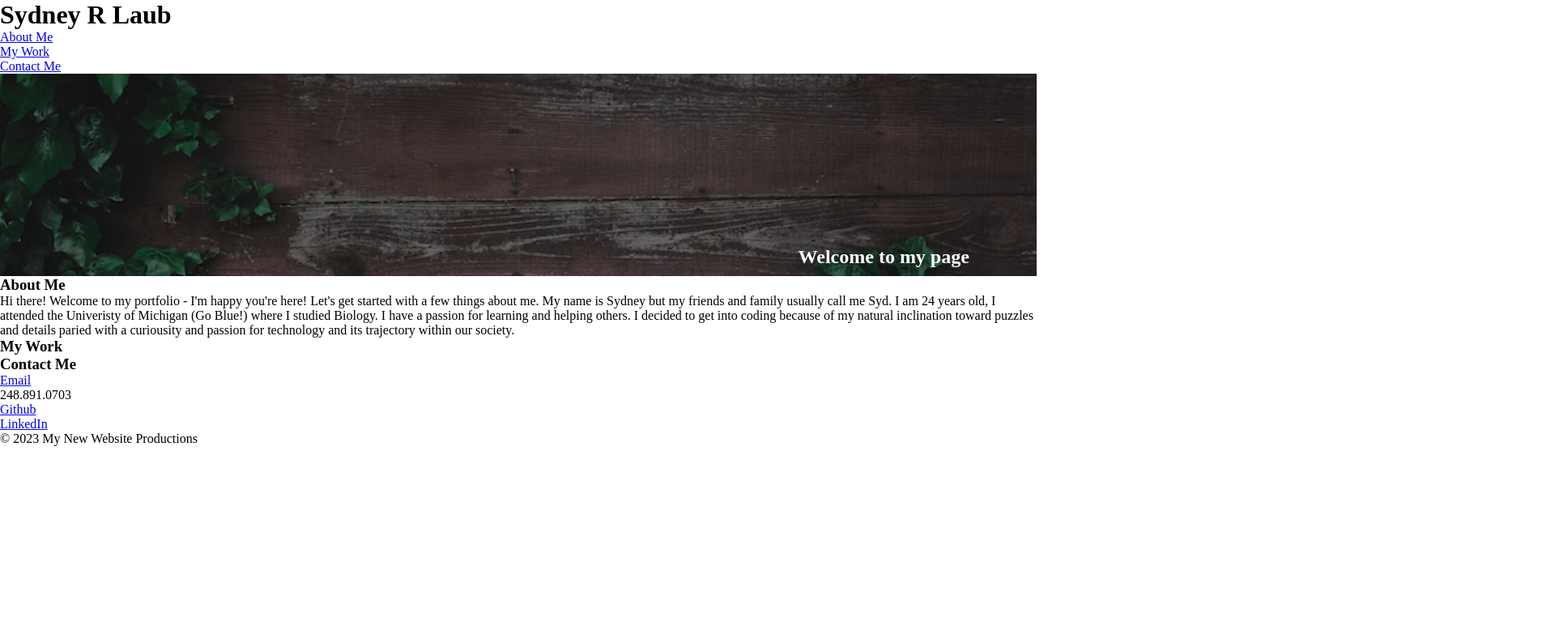
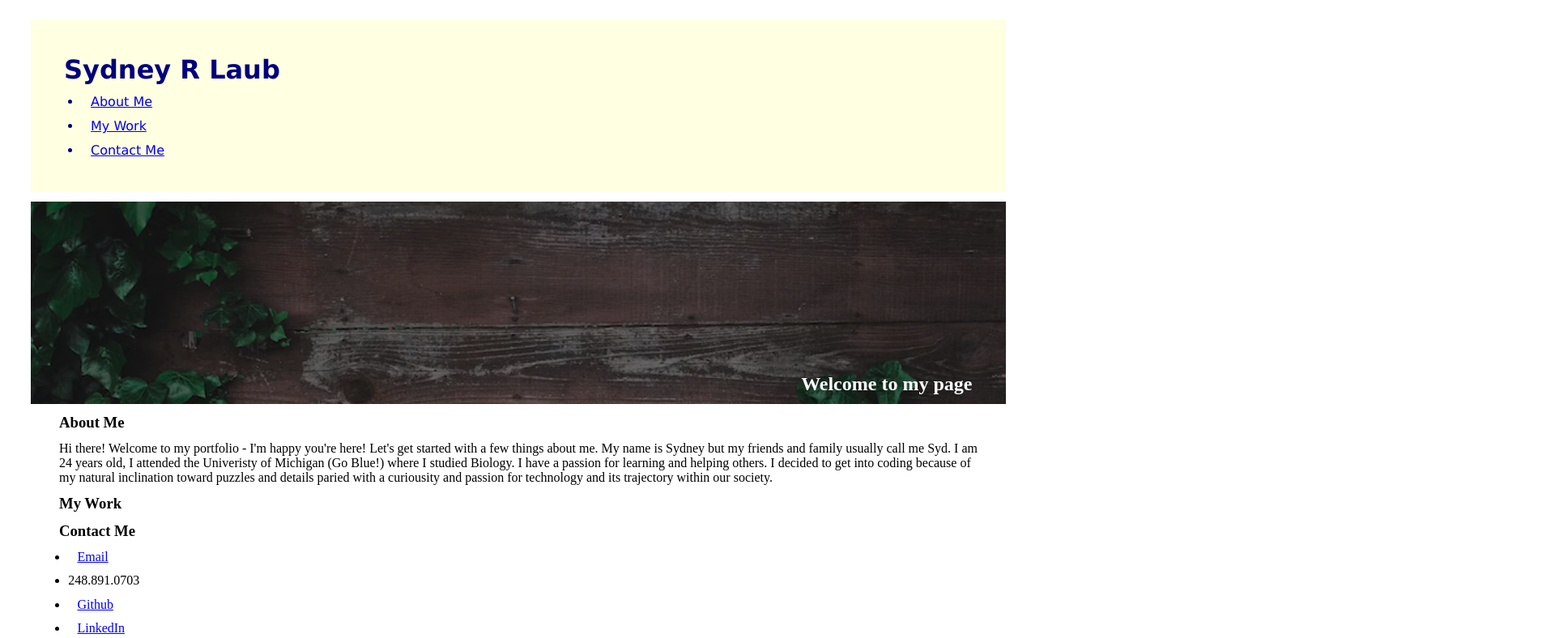
Before and after one commit to sydlaub/slaub-professional-portfolio, a plain HTML site: page index.html in a window 1280 px wide. Shown: the top 788 px of the page at 81% size, 1920 px wide, since content can reach past the window. Drawn offline with Linux system fonts and the light colour scheme.

Commit message:
formatted header in CSS

```diff
--- a/assets/style.css
+++ b/assets/style.css
@@ -1,10 +1,13 @@
 *{
     box-sizing: border-box;
-    margin: auto;
+    margin: 1%;
     padding: 0%;
 }
-.header{
-
+header{
+    padding: 30px;
+    background-color: #FFFFE1;
+    color: navy;
+    font-family: Verdana, Geneva, Tahoma, sans-serif;
 }
 
 /* Hero Image */
```
